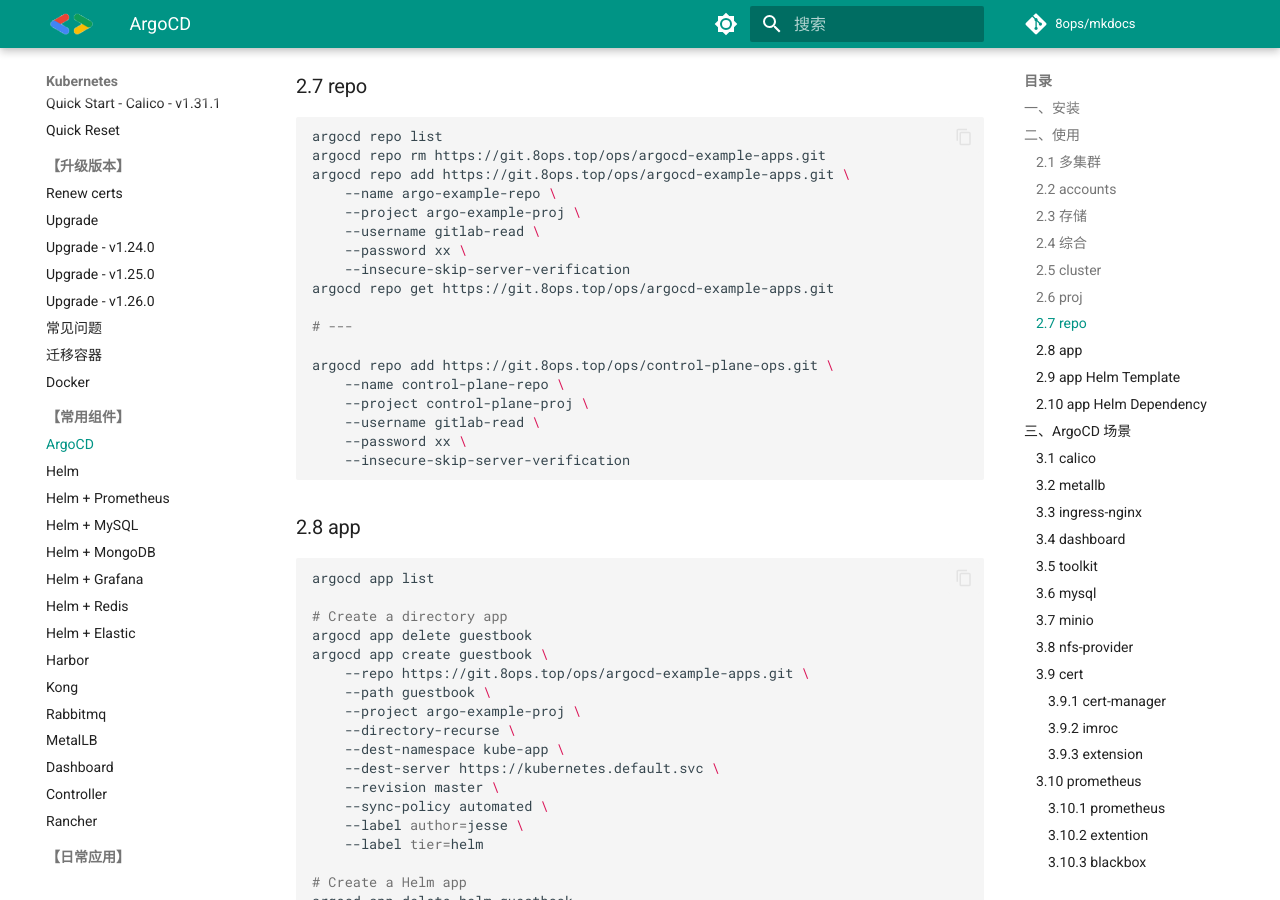
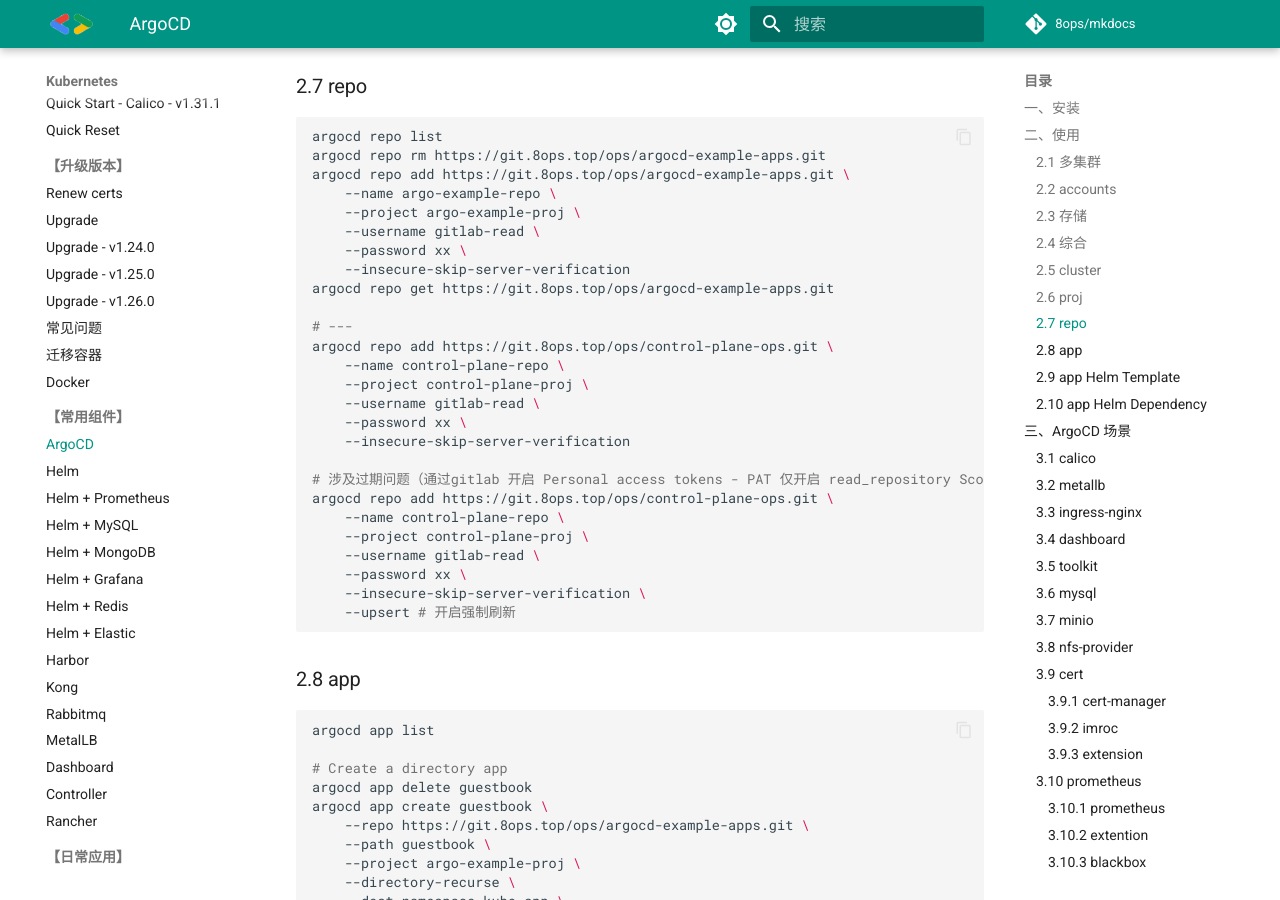
Before and after one commit to 8ops/mkdocs, an MkDocs documentation site: the page built from docs/kubernetes/04-argocd.md, in a window 1280 px wide and 900 px high, scrolled down 6198 px. Built offline with MkDocs 1.6.1 and Material for MkDocs 9.7.7, drawn with Linux system fonts in a browser that asks for light colours; comment, search, counter and statistics services are not loaded.

Commit message:
upgrade argocd repo

````diff
--- a/docs/kubernetes/04-argocd.md
+++ b/docs/kubernetes/04-argocd.md
@@ -356,13 +356,22 @@ argocd repo add https://git.8ops.top/ops/argocd-example-apps.git \
 argocd repo get https://git.8ops.top/ops/argocd-example-apps.git
 
 # ---
-
 argocd repo add https://git.8ops.top/ops/control-plane-ops.git \
     --name control-plane-repo \
     --project control-plane-proj \
     --username gitlab-read \
     --password xx \
     --insecure-skip-server-verification
+
+# 涉及过期问题（通过gitlab 开启 Personal access tokens - PAT 仅开启 read_repository Scope）
+argocd repo add https://git.8ops.top/ops/control-plane-ops.git \
+    --name control-plane-repo \
+    --project control-plane-proj \
+    --username gitlab-read \
+    --password xx \
+    --insecure-skip-server-verification \
+    --upsert # 开启强制刷新
+
 ```
 
 
````
